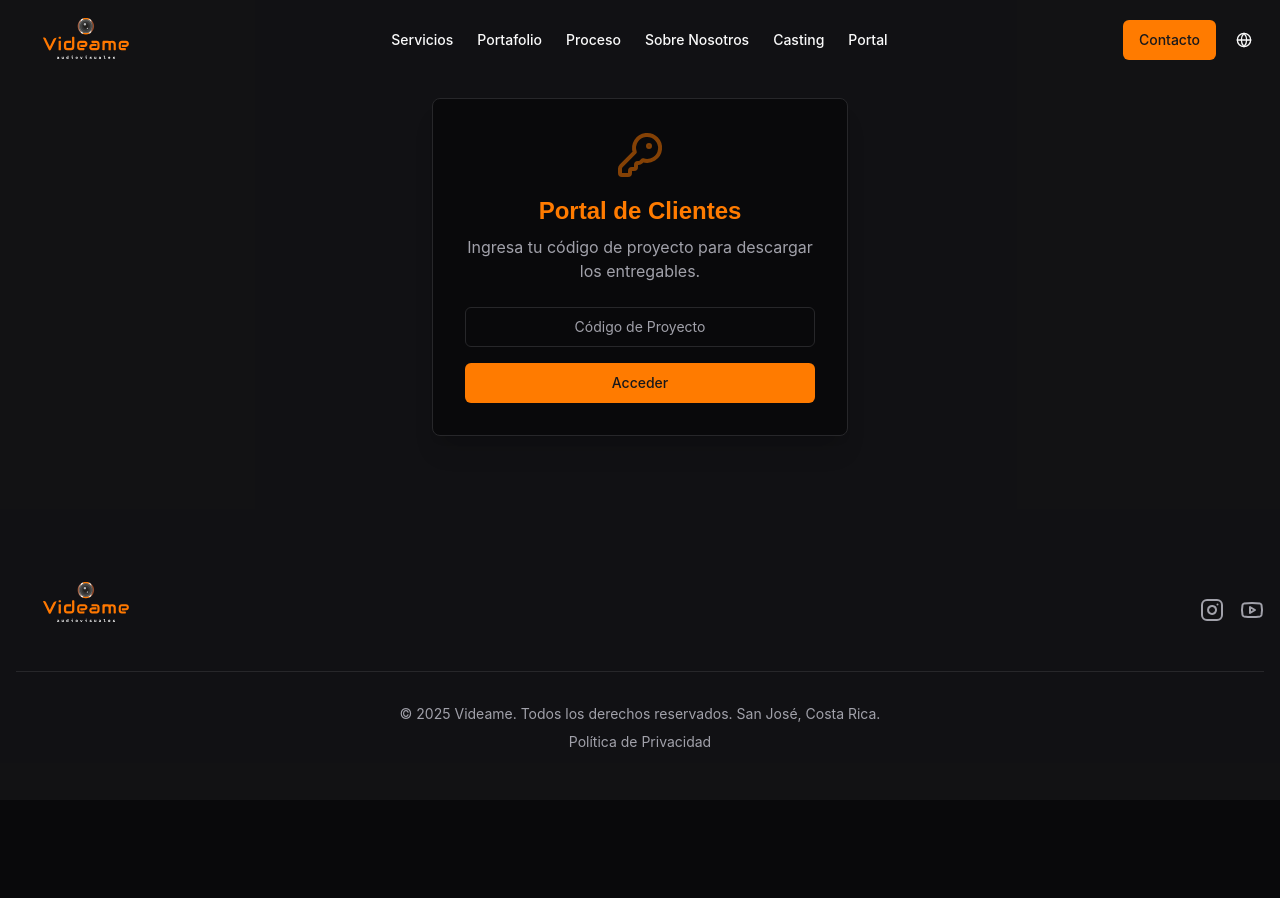
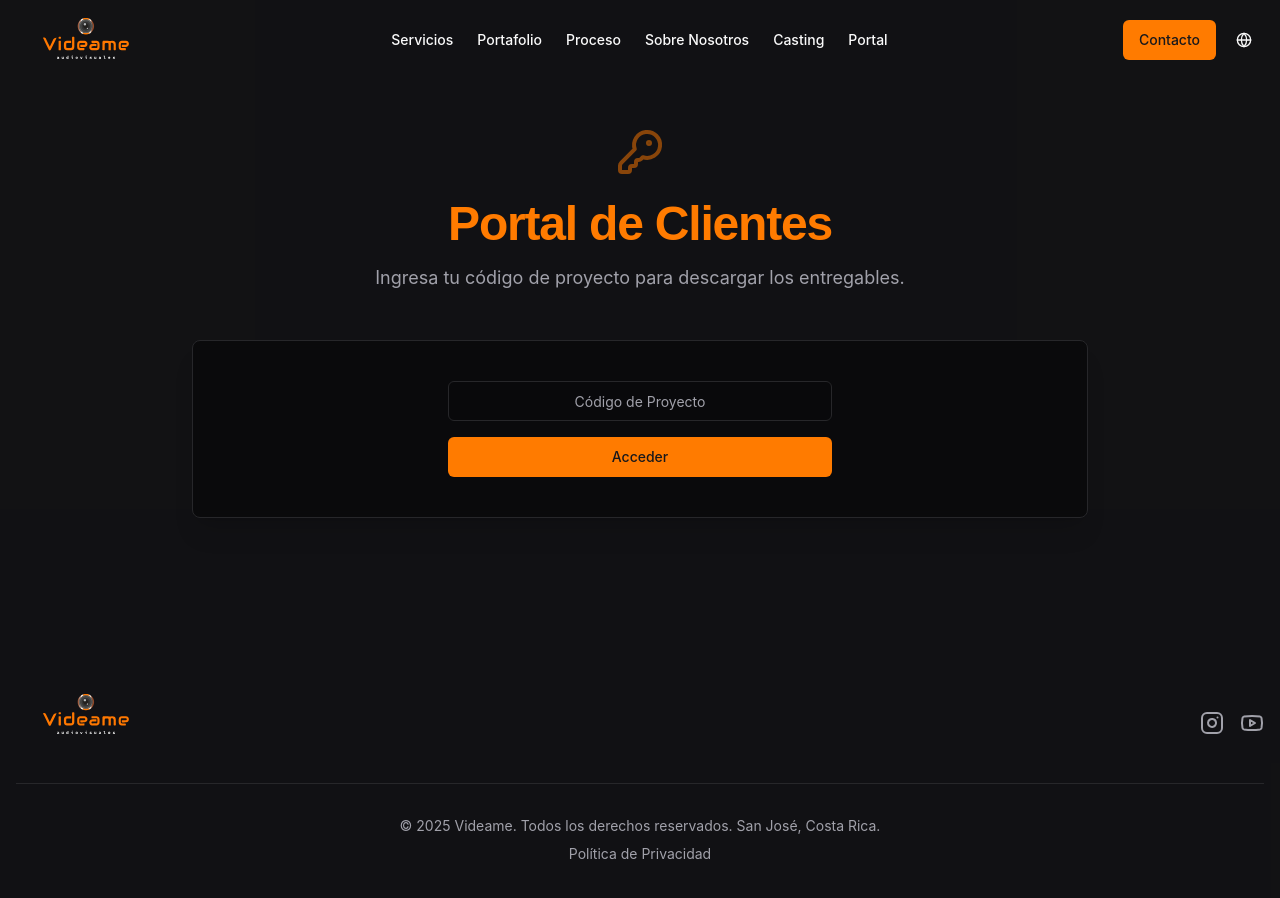
Before and after one commit to jchavesh/videameCR25, a Next.js app: page /portal in a window 1280 px wide. Shown: the top 898 px of the page. Before the commit the page ends 800 px from the top, so only its background shows below. Built offline with nearby package versions, Linux system fonts and the light colour scheme.

Commit message:
Podemos cambiar el diseño de ese portal a algo similiar al boton de cont

```diff
--- a/src/app/portal/page.tsx
+++ b/src/app/portal/page.tsx
@@ -37,7 +37,6 @@ export default function PortalPage() {
     const potentialUrl = `/work/${projectCode.toLowerCase().trim()}.zip`;
 
     try {
-        // We check if the file exists by making a HEAD request.
         const response = await fetch(potentialUrl, { method: 'HEAD' });
 
         if (response.ok) {
@@ -73,19 +72,27 @@ export default function PortalPage() {
     setDownloadUrl('');
   };
 
-  if (!isAuthenticated) {
   return (
     <div className="flex flex-col min-h-screen">
       <Header />
-        <main className="flex-1 flex items-center justify-center bg-secondary/30">
-          <div className="w-full max-w-md mx-auto p-4">
-            <div className="bg-background shadow-xl rounded-lg p-8 space-y-6 border border-border">
-              <div className="text-center">
+      <main className="flex-1 bg-secondary/30">
+        <section id="portal" className="py-20 sm:py-32">
+          <div className="container mx-auto px-4">
+            <div className="max-w-4xl mx-auto">
+
+              {!isAuthenticated ? (
+                <>
+                  <div className="text-center mb-12">
                     <KeyRound className="mx-auto h-12 w-12 text-primary/50" />
-                <h1 className="text-2xl font-headline font-bold text-primary mt-4">{t.clientsTitle}</h1>
-                <p className="text-muted-foreground mt-2">{t.clientsSubtitle}</p>
+                    <h1 className="mt-6 font-headline text-4xl font-bold tracking-tight sm:text-5xl text-primary">
+                      {t.clientsTitle}
+                    </h1>
+                    <p className="mt-4 max-w-2xl mx-auto text-lg text-muted-foreground">
+                      {t.clientsSubtitle}
+                    </p>
                   </div>
-              <form onSubmit={handleLogin} className="space-y-4">
+                  <div className="bg-background/80 backdrop-blur-sm rounded-lg shadow-xl p-6 sm:p-10 border border-border">
+                    <form onSubmit={handleLogin} className="max-w-sm mx-auto space-y-4">
                       <div>
                         <label htmlFor="projectCode" className="sr-only">{t.clientsInputPlaceholder}</label>
                         <Input
@@ -103,18 +110,9 @@ export default function PortalPage() {
                       </Button>
                     </form>
                   </div>
-          </div>
-        </main>
-        <Footer />
-      </div>
-    );
-  }
-
-  return (
-    <div className="flex flex-col min-h-screen">
-       <Header />
-        <main className="flex-1 flex items-center justify-center bg-secondary/30">
-            <div className="container mx-auto px-4 py-16 text-center">
+                </>
+              ) : (
+                <div className="text-center">
                     <div className="max-w-2xl mx-auto bg-background/80 backdrop-blur-sm rounded-lg shadow-xl p-8 sm:p-12 border border-border">
                       <Download className="mx-auto h-16 w-16 text-primary" />
                       <h1 className="mt-6 font-headline text-3xl sm:text-4xl font-bold tracking-tight text-foreground">
@@ -136,8 +134,13 @@ export default function PortalPage() {
                       </div>
                   </div>
                 </div>
+              )}
+
+            </div>
+          </div>
+        </section>
       </main>
       <Footer />
     </div>
-  )
+  );
 }
```
Lines whose indentation alone changed are shown as unchanged.
